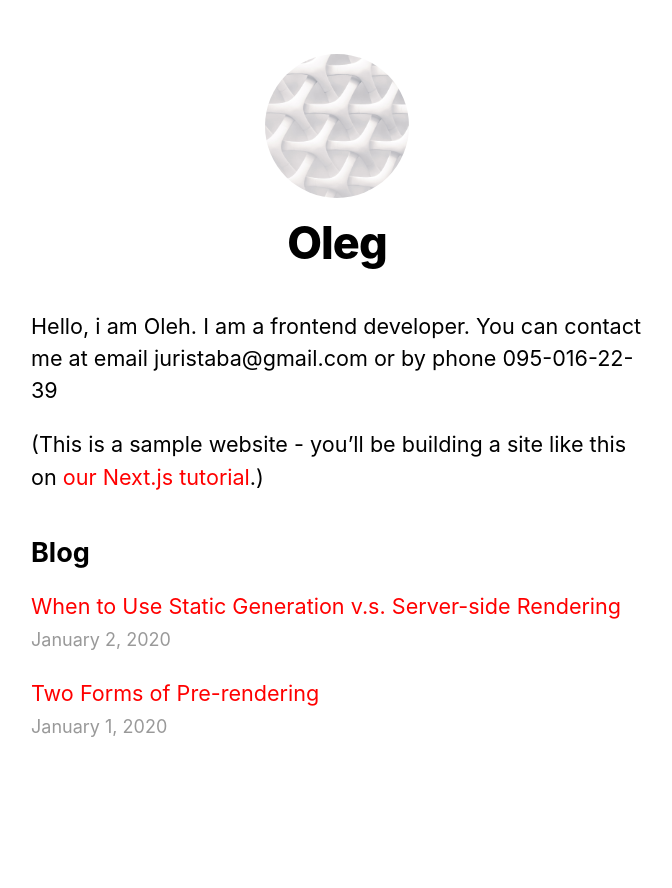
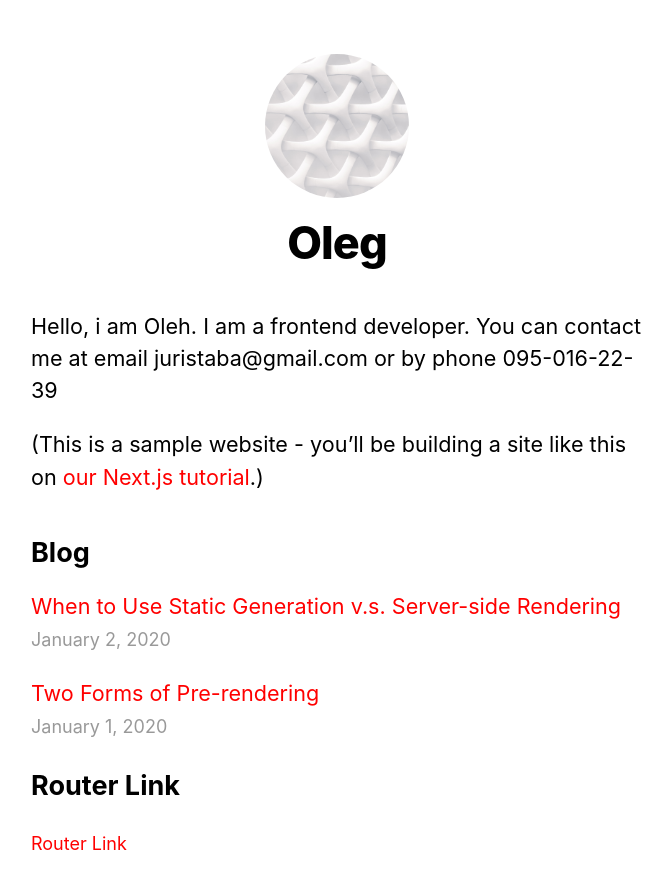
Before and after one commit to oabanin/nextjs-blog, a Next.js app: page / in a window 1280 px wide. Shown: the top 888 px of the page, without its empty margins (303-975 px from the left). Before the commit the page ends 850 px from the top, so only its background shows below. Built offline with nearby package versions, Linux system fonts and the light colour scheme.

Commit message:
add useRouter

```diff
--- a/components/date.js
+++ b/components/date.js
@@ -2,5 +2,5 @@ import { parseISO, format } from 'date-fns'
 
 export default function Date({ dateString }) {
   const date = parseISO(dateString)
-  return <time dateTime={ dateString }> { format(date, 'LLLL d, yyyy') } < /time>
+  return <time dateTime={dateString}> {format(date, 'LLLL d, yyyy')} </time>
 }
--- a/pages/index.js
+++ b/pages/index.js
@@ -1,9 +1,31 @@
 import Head from 'next/head'
-import Link from 'next/link'
+import Link from 'next/link' // доступ к элементу
+import { useRouter } from 'next/router'; // доступ напрямую к роутеру
+
 import Layout, { siteTitle } from '../components/layout'
 import utilStyles from '../styles/utils.module.css'
 import { getSortedPostsData } from '../lib/posts' //api-шная функция для получения данных
 import Date from '../components/date'; //для представления даты в удобном формате
+
+
+function ActiveLink({ children, href }) { // example Router-link component
+  const router = useRouter()
+  const style = {
+    marginRight: 10,
+    color: router.pathname === href ? 'red' : 'black',
+  }
+
+  const handleClick = (e) => {
+    e.preventDefault()
+    router.push(href)
+  }
+
+  return (
+    <a href={href} onClick={handleClick} style={style}>
+      {children}
+    </a>
+  )
+}
 
 
 //Порядок выполнения getStaticPaths -> Post
@@ -21,7 +43,8 @@ export async function getStaticProps() { //асинхронная функция
 }
 
 //(2)
-export default function Home({allPostsData}) { // в пропсах данные от getStaticProps
+export default function Home({ allPostsData }) { // в пропсах данные от getStaticProps
+  const router = useRouter();
   return (
     <Layout home> {/* Прокидываем переменную home=true через обертку layout. */}
       {/*Layout содержит логику отображения Home или отдельного поста в index.js, а также общую часть для first_post*/}
@@ -54,6 +77,19 @@ export default function Home({allPostsData}) { // в пропсах данные
         </ul>
       </section>
 
+      <section>
+        <h2>Router Link</h2>
+        <div>
+          <a href='#' onClick={(e) => {
+            e.preventDefault;
+            router.push('/posts/first_post');
+
+          }}>
+            Router Link
+          </a>
+        </div>
+      </section>
+
     </Layout>
   )
 }
```
Lines whose indentation alone changed are shown as unchanged.
